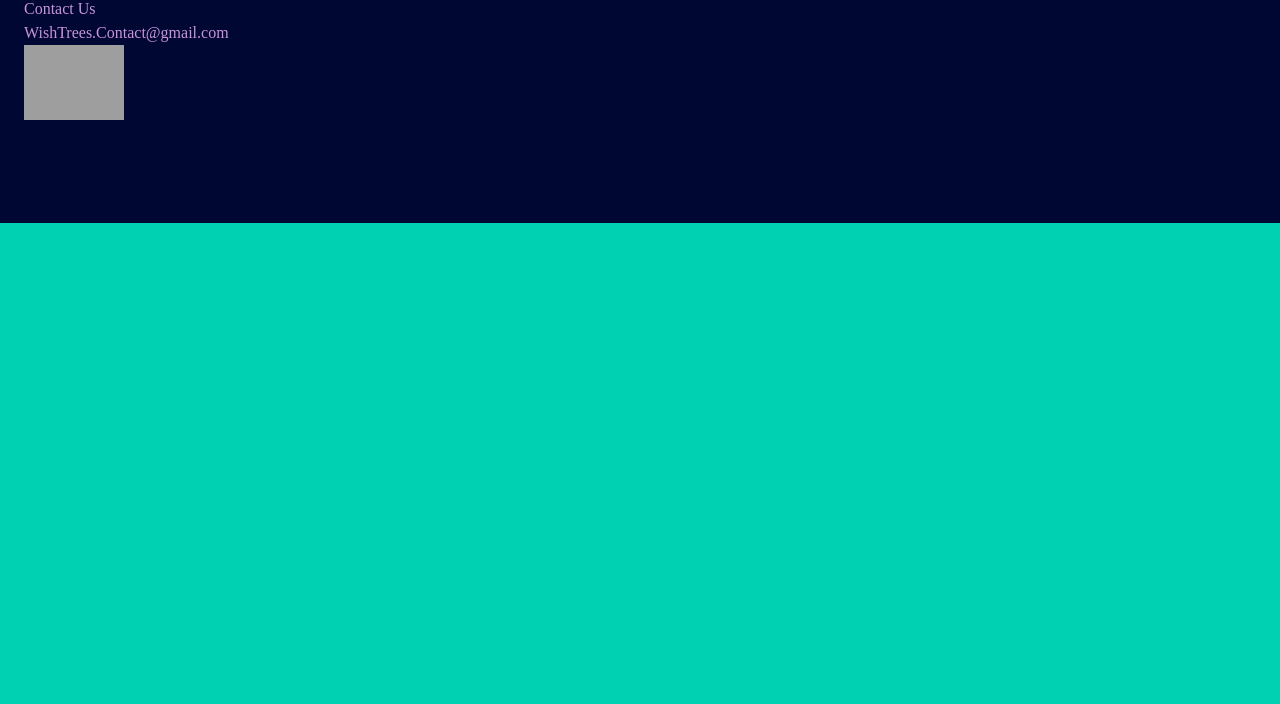
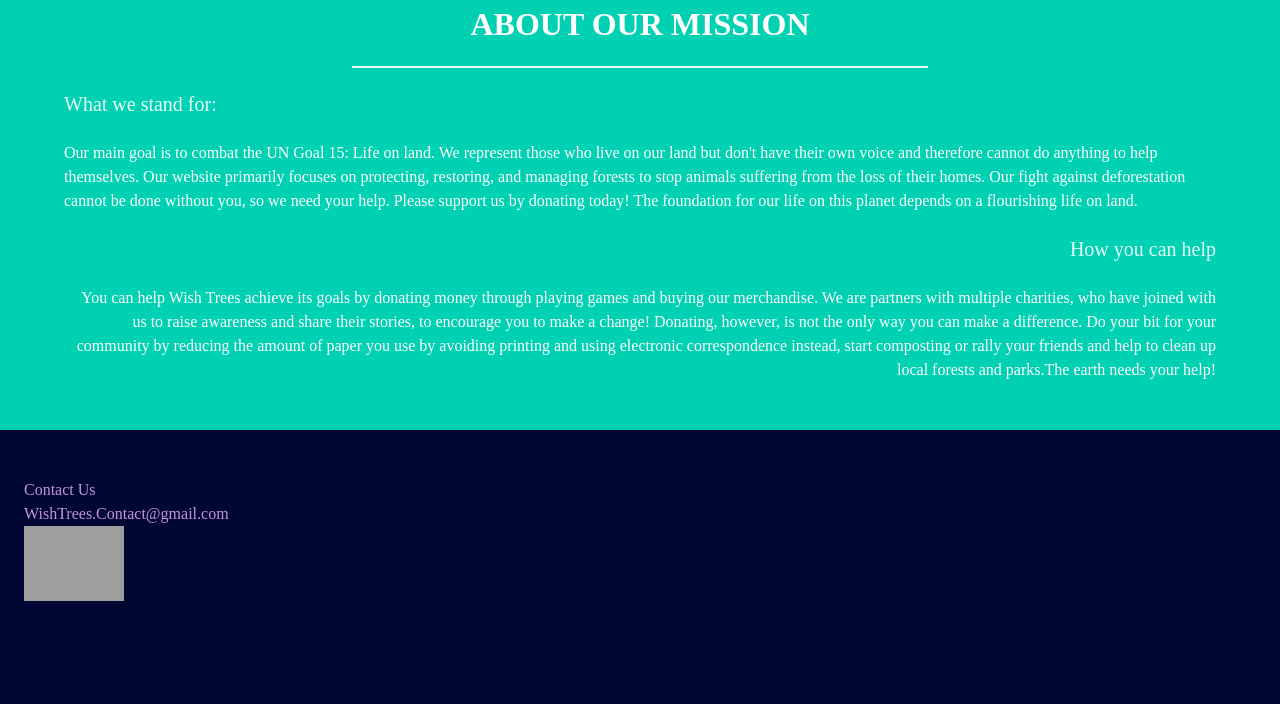
Before and after one commit to MarcusH-P/WishTrees, a Flask app: page /about in a window 1280 px wide. Shown: the part 851-1555 px from the top of the page. Before the commit the page ends 1074 px from the top, so only its background shows below. Run offline with Flask 2, Linux system fonts and the light colour scheme; grey boxes are pictures that could not be loaded.

Commit message:
Add text and image
Updated the page, so that it contains relevant text and image. Slight changes in the code format.

```diff
--- a/templates/about.html
+++ b/templates/about.html
@@ -1,8 +1,31 @@
 {% extends "base.html" %}
 
 {% block content %}
+    <img src="https://www.artredd.org/wp-content/uploads/2019/01/ART-Trees.jpg" alt="Trees pic" width="1000" height="200">
+    <h3 class="title">ABOUT OUR MISSION</h3>
+    <hr style="width:50%;text-align:center;margin-left:25%">
+    <h1 class="subtitle" style="text-align: left">
+        What we stand for:
+    </h1>
+    <p style="text-align: left">
+        Our main goal is to combat the UN Goal 15: Life on land. We represent those who live on our
+        land but don't have their own voice and therefore cannot do anything to help themselves. Our
+        website primarily focuses on protecting, restoring, and managing forests to stop animals suffering
+        from the loss of their homes. Our fight against deforestation cannot be done without you, so we need
+        your help. Please support us by donating today! The foundation for our life on this planet depends
+        on a flourishing life on land.
+    </p>
+    <br>
+    <h2 class="subtitle" style="text-align: right">
+        How you can help
+    </h2>
+    <p style="text-align: right">
+        You can help Wish Trees achieve its goals by donating money through playing games and buying our
+        merchandise. We are partners with multiple charities, who have joined with us to raise awareness
+        and share their stories, to encourage you to make a change! Donating, however, is not the only
+        way you can make a difference. Do your bit for your community by reducing the amount of paper you
+        use by avoiding printing and using electronic correspondence instead, start composting or rally
+        your friends and help to clean up local forests and parks.The earth needs your help!
+    </p>
 
-<div class="column is-6 is-offset-3">
-    <h3 class="title">About Us</h3>
-</div>
 {% endblock %}
```
